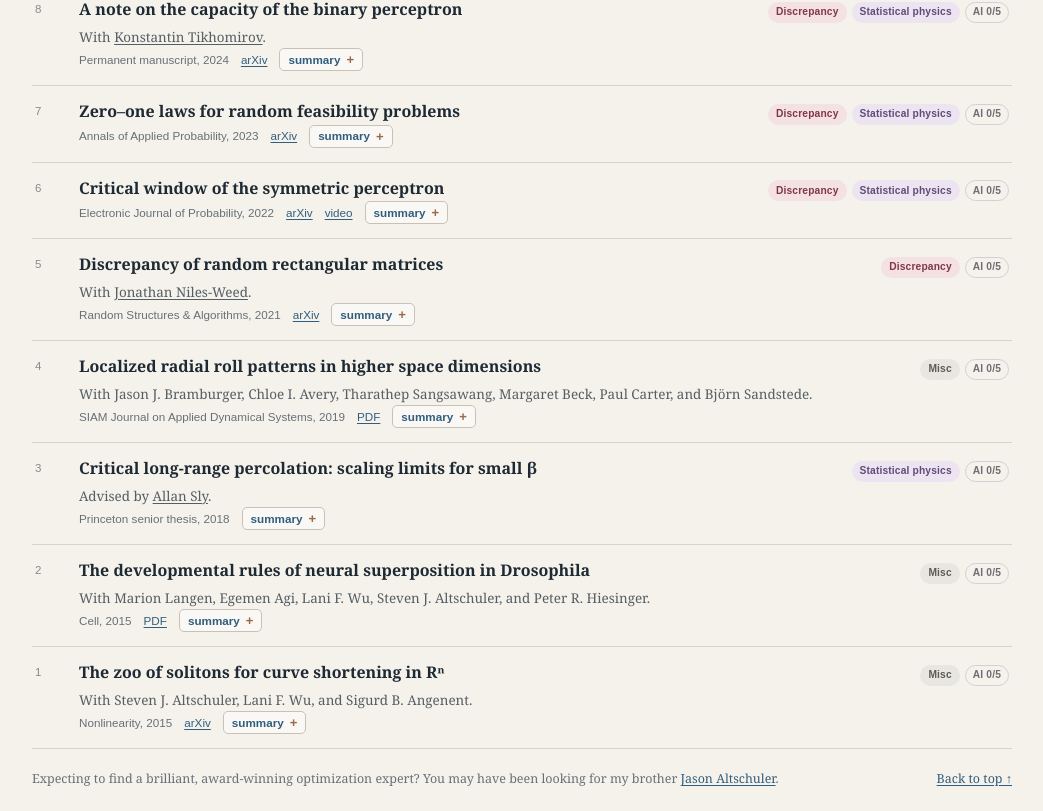
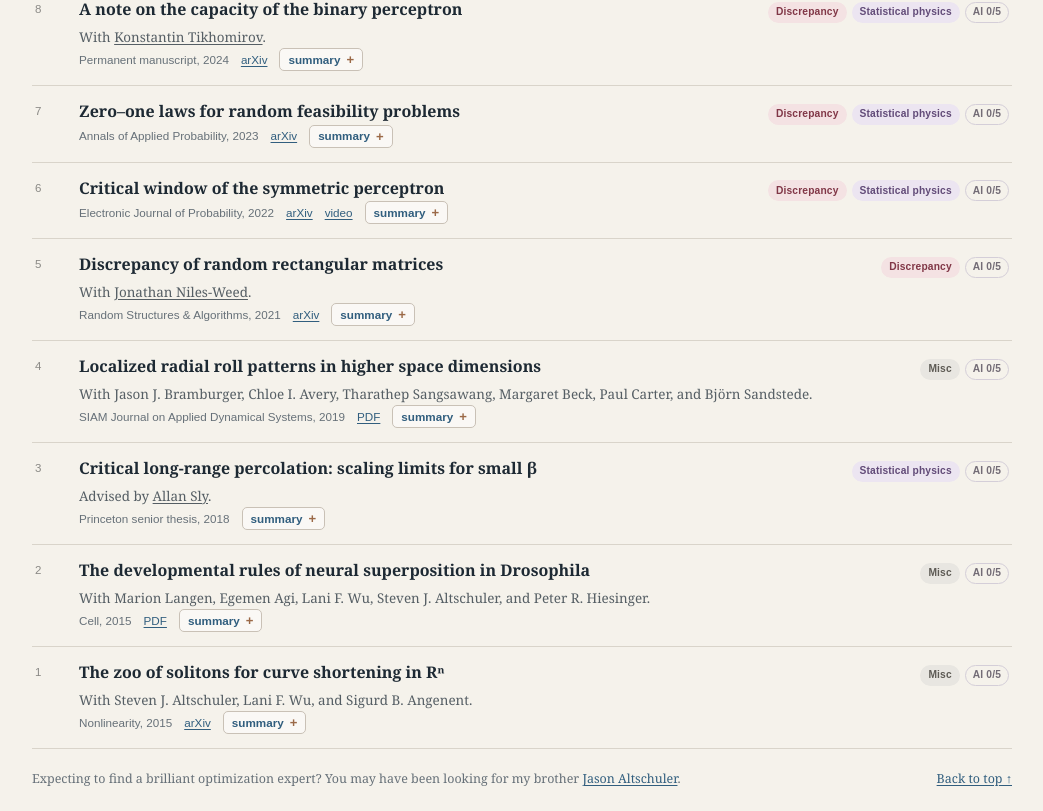
Before and after one commit to dylanaltschuler/dylanaltschuler.github.io, a React (Vite) app: page / in a window 1280 px wide. Shown: the part 1655-2466 px from the top of the page, without its empty margins (118-1161 px from the left). Built offline with nearby package versions, Linux system fonts and the light colour scheme.

Commit message:
Update App.tsx

```diff
--- a/src/App.tsx
+++ b/src/App.tsx
@@ -587,7 +587,7 @@ export default function Home() {
 
       <footer>
         <p>
-          Expecting to find a brilliant, award-winning optimization expert? You
+          Expecting to find a brilliant optimization expert? You
           may have been looking for my brother{" "}
           <a href="https://jasonaltschuler.github.io/">Jason Altschuler</a>.
         </p>
```
